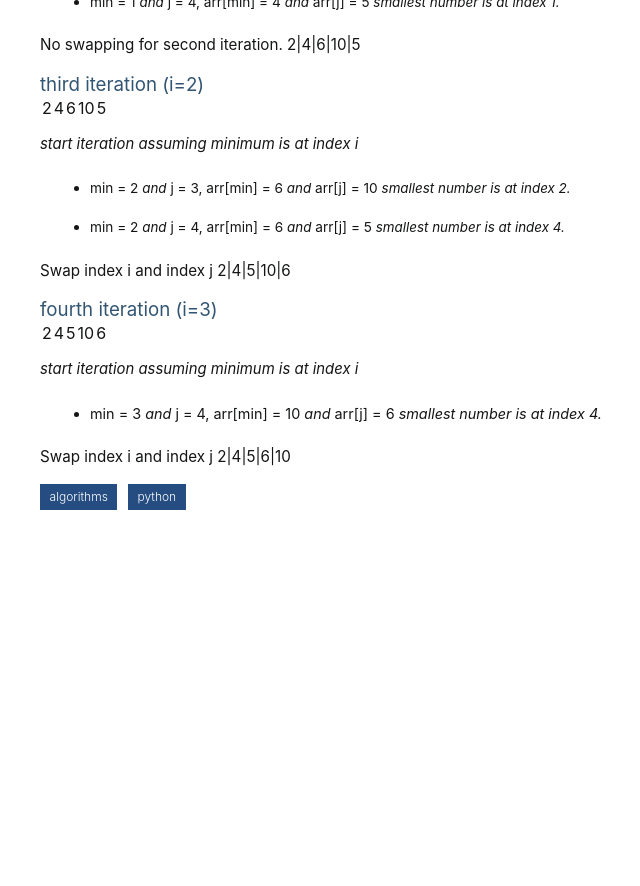
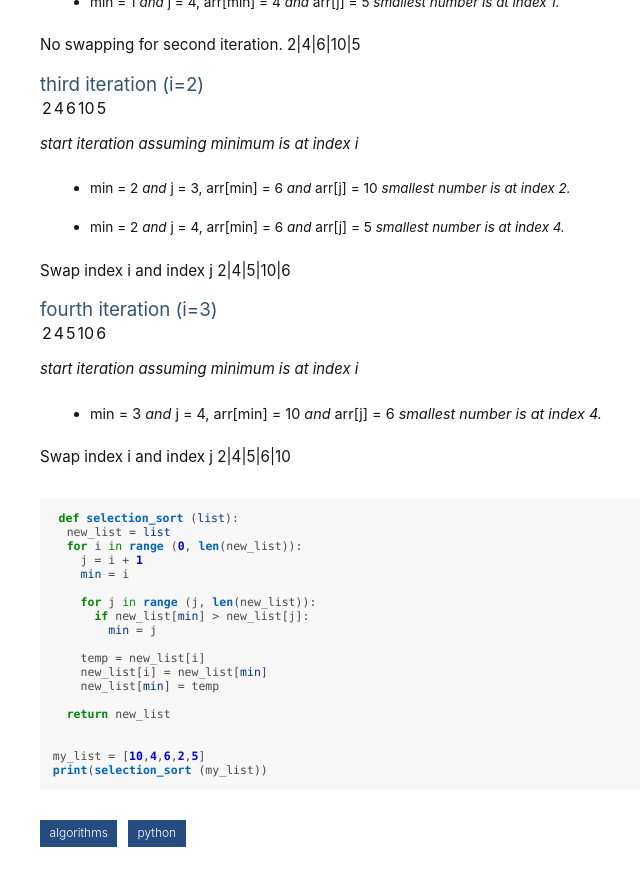
Before and after one commit to sunjungjung/sunjungjung.github.io, a Jekyll site: the page built from _posts/Algorithms/2020-04-16-selection-sort.md, in a window 1280 px wide and 900 px high, scrolled down 1068 px. Shown: the top 886 px of the window, without its empty margins (280-920 px from the left). Built offline with Jekyll 4.4.1, drawn with Linux system fonts in a browser that asks for light colours; some web fonts are replaced; before the commit the page ends 1631 px from its top, so only the background shows below that.

Commit message:
modified posts contents

````diff
--- a/_posts/Algorithms/2020-04-16-selection-sort.md
+++ b/_posts/Algorithms/2020-04-16-selection-sort.md
@@ -70,3 +70,27 @@ Swap index i and index j
 
 Swap index i and index j
 2|4|5|6|10
+
+
+
+```python
+def selection_sort (list):
+  new_list = list
+  for i in range (0, len(new_list)):
+    j = i + 1
+    min = i
+
+    for j in range (j, len(new_list)):
+      if new_list[min] > new_list[j]:
+        min = j
+
+    temp = new_list[i]
+    new_list[i] = new_list[min]
+    new_list[min] = temp
+
+  return new_list
+
+
+my_list = [10,4,6,2,5]
+print(selection_sort (my_list))
+```
````
Also changed, not shown: _posts/Algorithms/2020-04-13-binary-search.md (+1 -1 lines), 5 other files.
